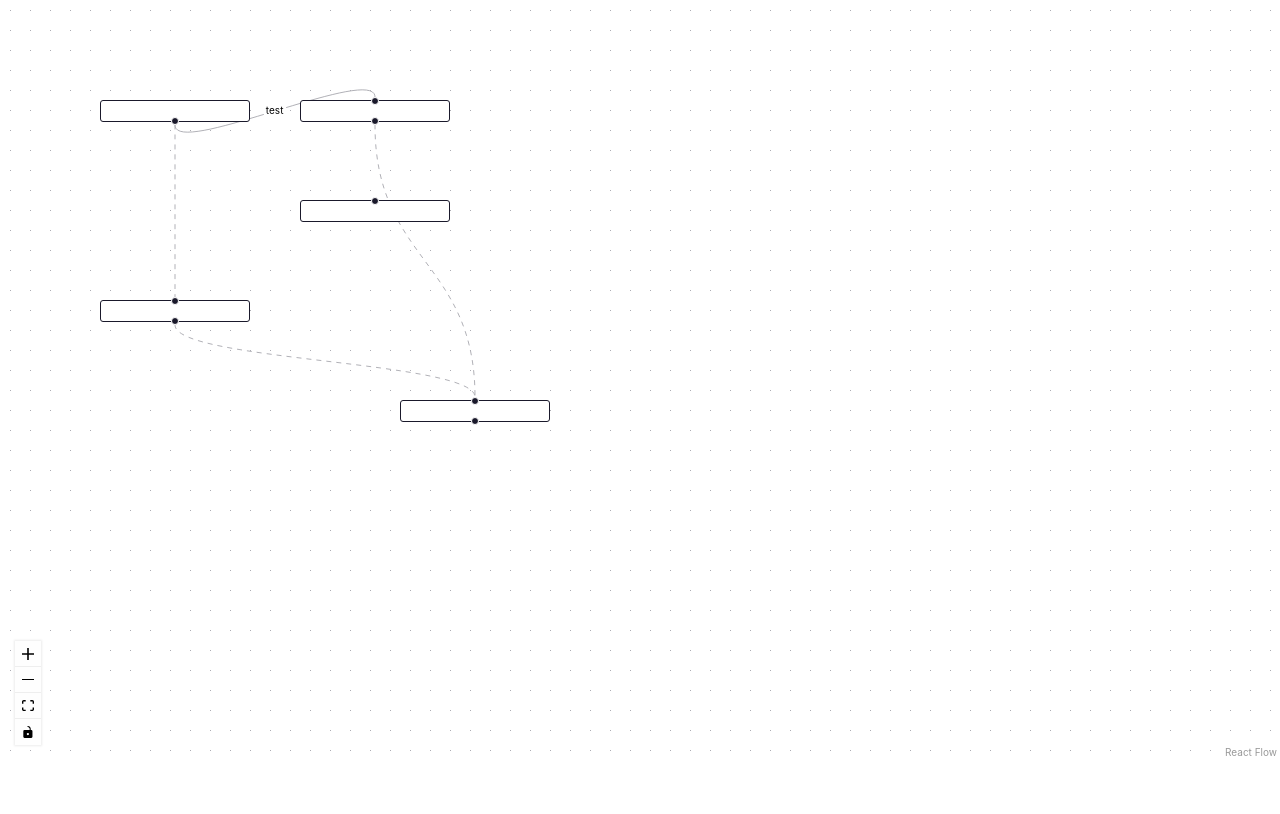
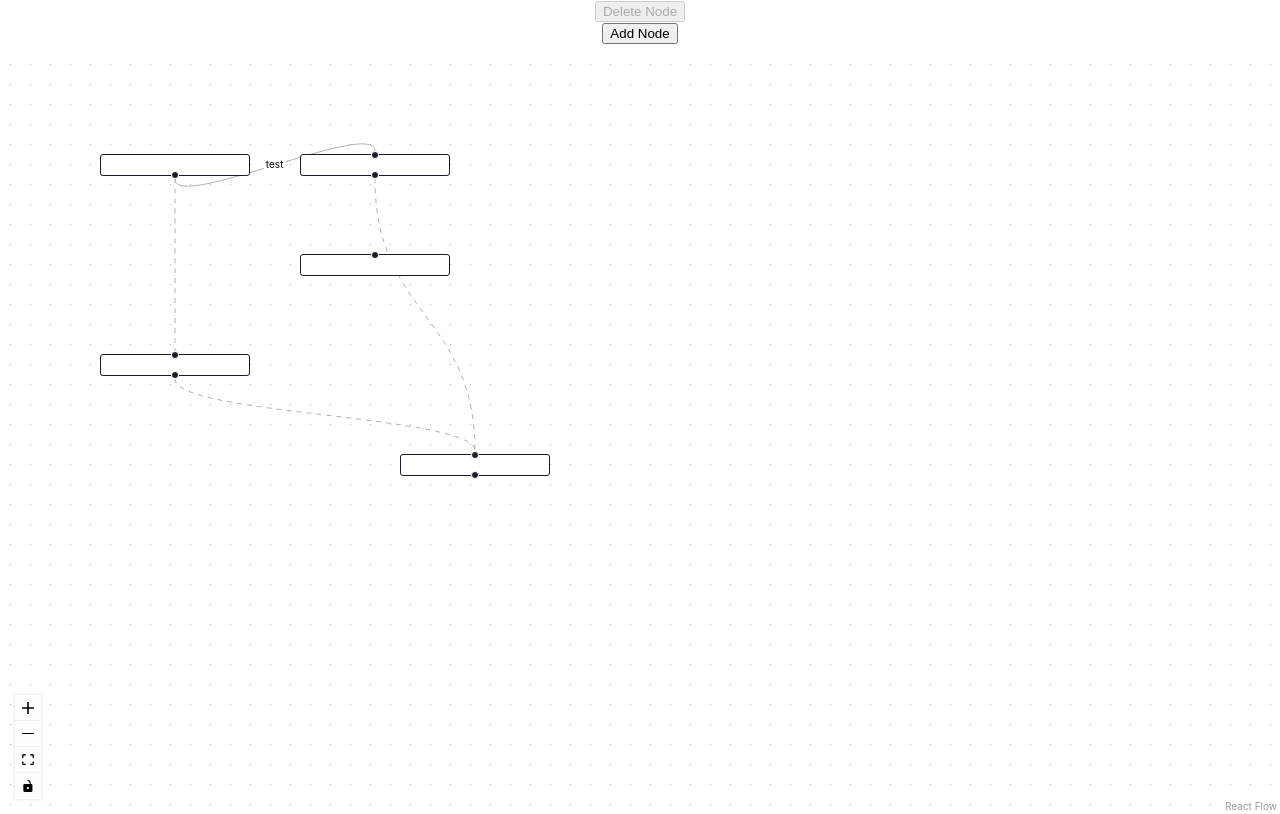
Before and after one commit to Ziad-Nasr/CG-Take-Home-Assignment, a React (Create React App) app in the folder frontend/: page / in a window 1280 px wide. Built offline with nearby package versions, Linux system fonts and the light colour scheme.

Commit message:
Add+Delete Node

```diff
--- a/frontend/src/Home/Home.tsx
+++ b/frontend/src/Home/Home.tsx
@@ -12,8 +12,33 @@ import { nodesData } from "../data/nodesData";
 import { edgesData } from "../data/edgesData";
 
 export default function Home() {
-  const [nodes, setNodes] = useState<any []>(nodesData);
+  const [nodes, setNodes] = useState<any[]>(nodesData);
   const [edges, setEdges] = useState<any[]>(edgesData);
+  const [selectedNodeIds, setSelectedNodeIds] = useState<string>("");
+
+  const addNode = () => {
+    const newNode = {
+      id: `${nodes.length + 1}`,
+      position: { x: Math.random() * 500, y: Math.random() * 500 },
+      label: `Node ${nodes.length + 1}`,
+      type: "default",
+    };
+    console.log(nodes.length);
+    setNodes((nds) => [...nds, newNode]);
+  };
+
+  const deleteNode = () => {
+    if (selectedNodeIds.length === 0) return;
+    setNodes((nds) => nds.filter((n) => !selectedNodeIds.includes(n.id)));
+    setEdges((eds) =>
+      eds.filter(
+        (e) =>
+          !selectedNodeIds.includes(e.source) &&
+          !selectedNodeIds.includes(e.target)
+      )
+    );
+    setSelectedNodeIds("");
+  };
 
   const onNodesChange = useCallback((changes: any) => {
     setNodes((nds) => applyNodeChanges(changes, nds));
@@ -24,23 +49,37 @@ export default function Home() {
   }, []);
 
   const onConnect = useCallback((connection: any) => {
+    console.log(connection);
+  }, []);
 
+  const onNodeClick = useCallback((event: any, node: any) => {
+    setSelectedNodeIds(node.id);
   }, []);
 
 
   return (
     <div style={{ height: "95vh", position: "relative" }}>
+      <button onClick={deleteNode} disabled={!selectedNodeIds.length}>
+        Delete Node
+      </button>
+      <br />
+      <button onClick={addNode} style={{ marginBottom: 10 }}>
+        Add Node
+      </button>
+
       <ReactFlow
         nodes={nodes}
         edges={edges}
         onNodesChange={onNodesChange}
         onEdgesChange={onEdgesChange}
         onConnect={onConnect}
+        onNodeClick={onNodeClick}
       >
         <Controls />
         <Background />
       </ReactFlow>
 
+
     </div>
   );
 }
```
